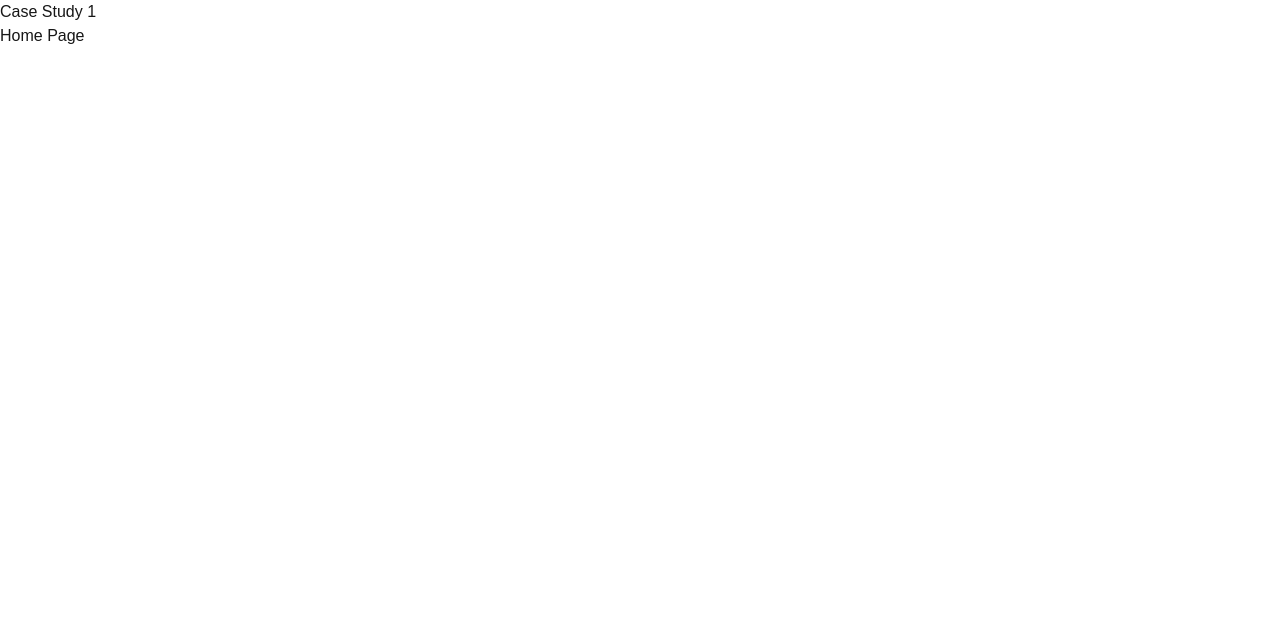
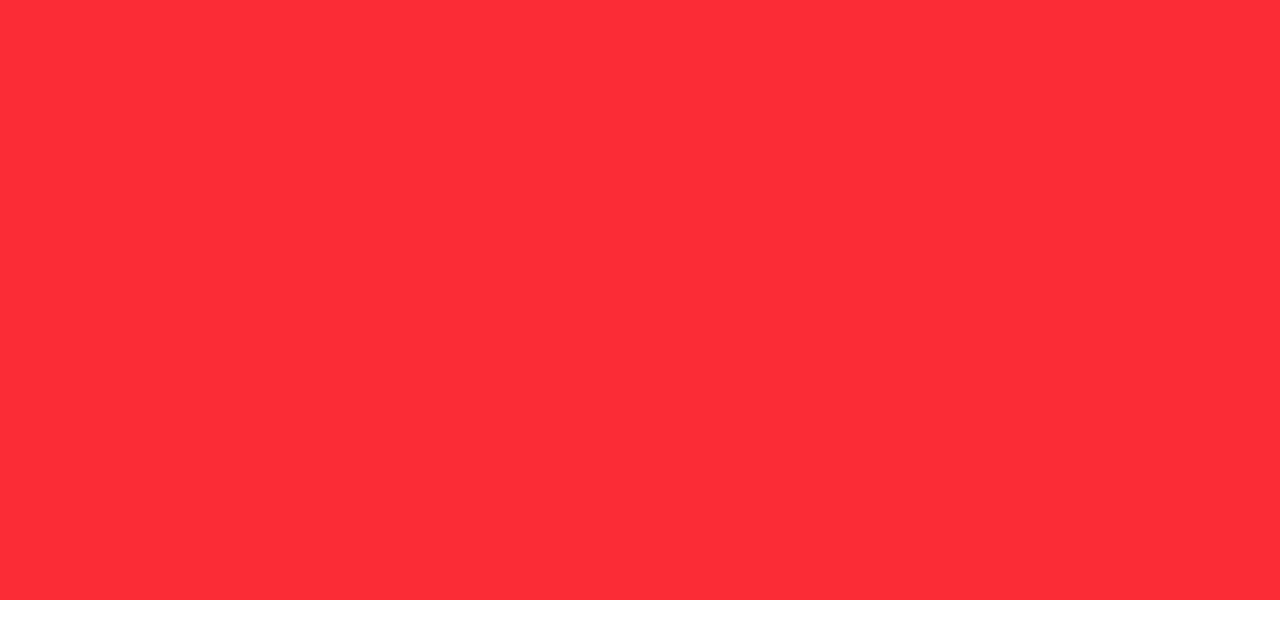
Before and after one commit to 11amanraj/portfolio-jan-26, a Next.js app: page /case-study-1 in a window 1280 px wide. Shown: the top 638 px of the page. Built offline with nearby package versions, Linux system fonts and the light colour scheme.

Commit message:
Added code for animation in the final page

```diff
--- a/app/case-study-1/page.tsx
+++ b/app/case-study-1/page.tsx
@@ -1,9 +1,28 @@
-import React from 'react'
+'use client'
+
 import Link from 'next/link'
+import { motion } from "motion/react"
 
 const page = () => {
     return (
         <div>
+            <motion.div
+                initial={{
+                    width: 100,
+                    height: 50,
+                    top: 480,
+                    left: 240
+                }}
+                animate={{
+                    width: "100vw",
+                    height: "75vh",
+                    top: 0,
+                    left: 0
+                }}
+                transition={{ duration: 5 }}
+                className='bg-red-500 h-50 w-100 cursor-pointer absolute top-120 left-60'
+            >
+            </motion.div>
             <h1>
                 Case Study 1
             </h1>
--- a/app/page.tsx
+++ b/app/page.tsx
@@ -1,14 +1,36 @@
+'use client'
+
 import Link from "next/link";
+import { motion } from "motion/react"
+import { useState } from "react";
 
 export default function Home() {
+  const [expanded, setExpanded] = useState(false)
   return (
     <div>
       <h1>
-        Lorem Ipsum
+        Aman's Portfolio
       </h1>
 
-      <Link href="/case-study-1">Case Study 1</Link>
-      <Link href="/case-study-2">Case Study 2</Link>
+      <div>
+        <Link href="/case-study-1">Case Study 1</Link>
+        <Link href="/case-study-2">Case Study 2</Link>
+      </div>
+
+      <div className="flex gap-16">
+        <motion.div
+          layout
+          onClick={() => setExpanded(!expanded)}
+          animate={{
+            width: expanded ? "100vw" : 150,
+            height: expanded ? "50vh" : 150,
+          }}
+          transition={{ duration: 5 }}
+          className="bg-red-500 w-150 h-100 rounded-2xl cursor-pointer"
+        >
+        </motion.div>
+        <div className="bg-blue-500 w-150 h-100 rounded-2xl cursor-pointer"></div>
+      </div>
     </div>
   );
 }
```
